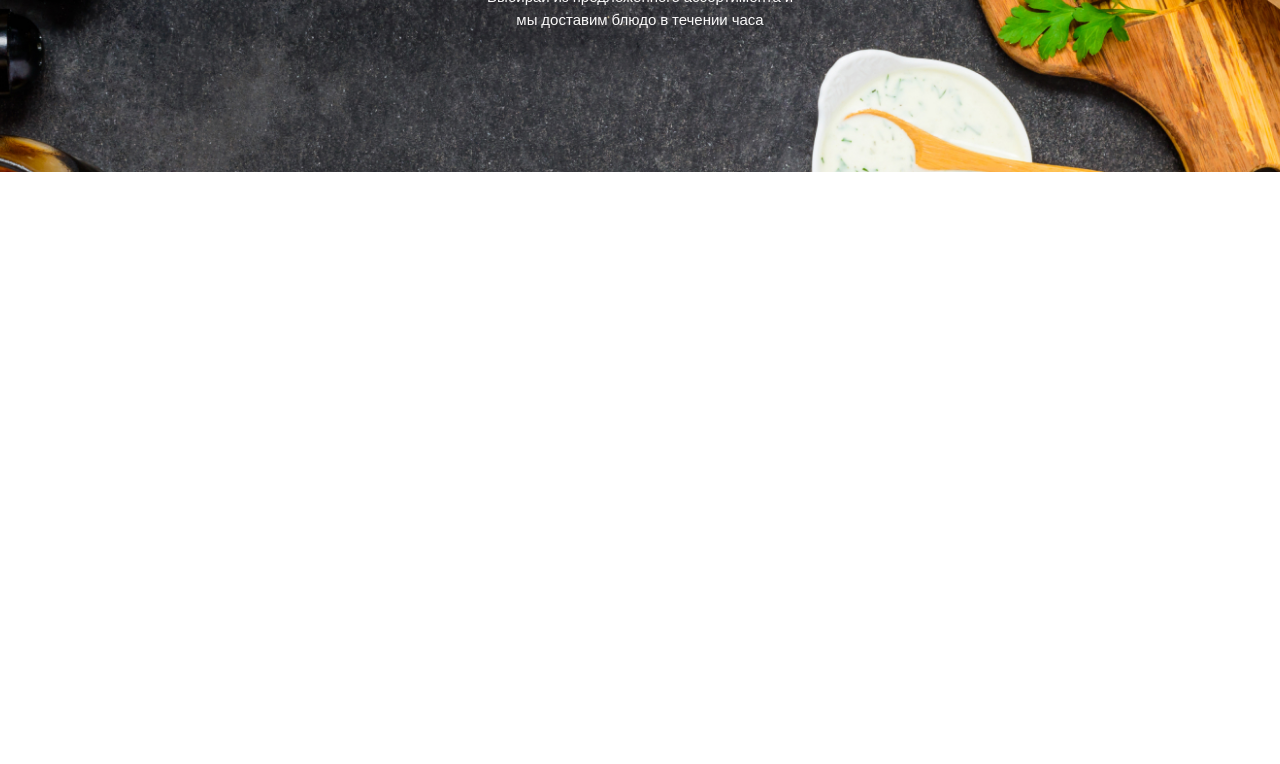
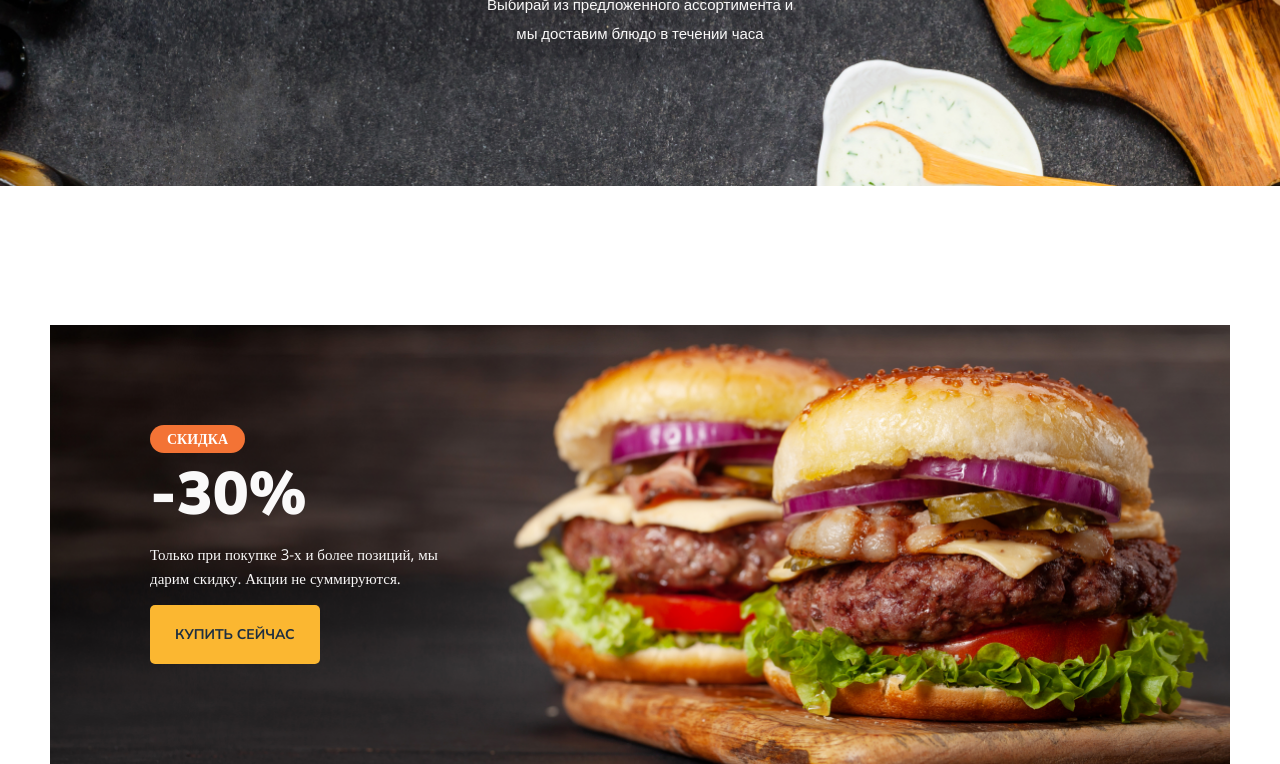
Before and after one commit to Prikur76/Module01-Burger, a plain HTML site: page index.html in a window 1280 px wide. Shown: the part 401-1165 px from the top of the page. Before the commit the page ends 800 px from the top, so only its background shows below. Drawn offline with nearby package versions, Linux system fonts and the light colour scheme.

Commit message:
Fix banner css

```diff
--- a/index.html
+++ b/index.html
@@ -48,5 +48,19 @@
             <p class="description">Выбирай из предложенного ассортимента и мы доставим блюдо в течении часа</p>
         </div>
     </div>
+    <main>
+        <div class="banner">
+            <div class="container">
+                <div class="banner-box">
+                    <h2 class="banner-title"><span>скидка</span>-30%</h2>
+                    <p class="banner-text">
+                        Только при покупке 3-х и более позиций, мы дарим скидку. Акции не суммируются.
+                    </p>
+                    <a href="#" class="banner-link">купить сейчас</a>
+                </div>
+            </div>
+        </div>
+
+    </main>
 </body>
 </html>
--- a/styles/main.css
+++ b/styles/main.css
@@ -15,6 +15,7 @@ body {
     justify-content: space-between;
     padding-top: 26px;
     padding-bottom: 25px;
+    border-bottom: 1px solid #dedede;
 }
 .header-logo {
     display: block;
@@ -28,7 +29,7 @@ body {
     list-style-type: none;
     display: flex;
     padding-left: 0;
-    gap: 46px;
+    gap: 80px;
 }
 .header-nav a {
     font-weight: 600;
@@ -36,6 +37,11 @@ body {
     color: #443737;
     text-decoration: none;
 }
+
+.header-nav a:hover {
+    color:#FFC725;
+}
+
 .header-nav a::after {
     content: '';
     width: 100%;
@@ -44,9 +50,11 @@ body {
     background-color:transparent;
     display:block;
 }
+
 .header-nav a.active::after {
     background-color: #FFC725;
 }
+
 .button {
     display: flex;
     align-items: center;
@@ -54,11 +62,11 @@ body {
     border: none;
     padding: 0;
     gap: 10px;
+    cursor: pointer;
 }
 
 .button-item {
     position:relative;
-
 }
 
 .button-count {
@@ -86,7 +94,7 @@ body {
     background-image: url(../images/bg.jpg);
     background-size: cover;
     background-repeat: no-repeat;
-    padding: 142px 0;
+    padding: 139px 0;
     background-position: center center;
 }
 .breadcrumbs {
@@ -95,7 +103,7 @@ body {
     list-style-type: none;
     display: flex;
     justify-content: center;
-    gap: 16px;
+    gap: 7px;
 }
 
 .breadcrumbs a {
@@ -104,11 +112,19 @@ body {
     font-size: 15px;
     text-decoration: none;
 }
+.breadcrumbs a:hover {
+    color:#FFC725;
+}
 
 .breadcrumbs a::before {
     content: "/";
     position: relative;
-    left: -7px;
+    left: -2px;
+    pointer-events: none;
+}
+
+.breadcrumbs a:hover::before {
+    color: #dedede;
 }
 
 .breadcrumbs li:first-child a::before {
@@ -118,15 +134,77 @@ body {
 .title {
     font-weight: 700;
     font-size: 79px;
-    margin-top: 10px;
-    margin-bottom: 10px;
+    margin-top: 19px;
+    margin-bottom: 14px;
 }
 .description {
     font-family: 'Open Sans', sans-serif;
     font-size: 15px;
-    line-height: 1.5;
+    line-height: 1.9;
     color: #FAF9F9;
     text-align: center;
     max-width: 320px;
-    margin: 0 auto;
+    margin: 0px auto;
 }
+
+.banner-box {
+    background-image: url(../images/main_banner.jpg);
+    background-repeat: no-repeat;
+    background-size: cover;
+    background-position: center center;
+    margin-top: 139px;
+    padding: 103px 773px 100px 100px;
+    color: #FAF9F9;
+}
+
+.banner-title {
+    font-family: Nunito Sans;
+    font-size: 60px;
+    font-style: normal;
+    font-weight: 900;
+    line-height: 82px;
+    text-transform: uppercase;
+    margin-top: -3px;
+}
+
+.banner-title>span {
+    width: 95px;
+    height: 28px;
+    border-radius: 14px;
+    background: #F37335;
+    display: flex;
+    justify-content: center;
+    align-items: center;
+    color: #FFF;
+    font-family: Open Sans;
+    font-size: 14px;
+    font-style: normal;
+    font-weight: 600;
+    line-height: 18px;
+    text-transform: uppercase;
+}
+
+.banner-text {
+    color: #FAF9F9;
+    font-family: Open Sans;
+    font-size: 15px;
+    font-style: normal;
+    font-weight: 400;
+    line-height: 24px;
+    margin-top: -43px;
+}
+
+.banner-link {
+    text-decoration: none;
+    background-color: #FBB731;
+    border-radius: 5px;
+    text-align: center;
+    color: #1E2F40;
+    font-family: Nunito Sans;
+    font-size: 14px;
+    font-style: normal;
+    font-weight: 700;
+    line-height: 59px;
+    text-transform: uppercase;
+    padding: 20px 25px;
+}
```
Also changed, not shown: images/main_banner.jpg (added).
